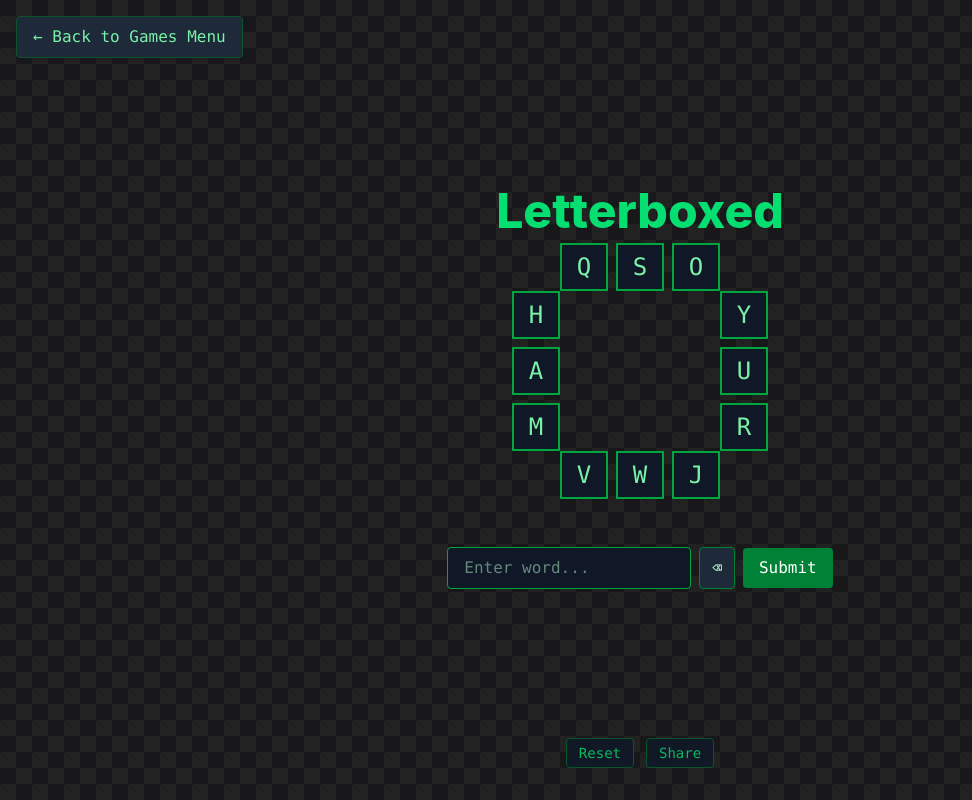
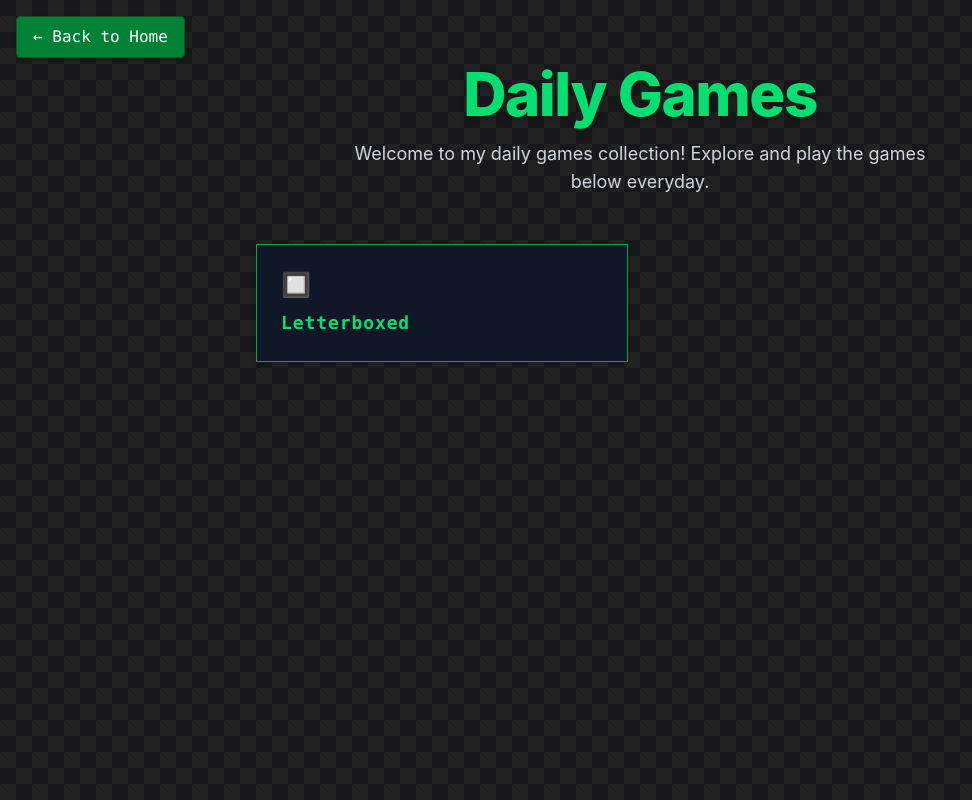
Before and after one commit to jwt2706/games, a React (Vite) app: page /letterboxed in a window 1280 px wide. Shown: the whole page, without its empty margins (0-972 px from the left). Built offline with nearby package versions, Linux system fonts and the light colour scheme.

Commit message:
single page rendering

```diff
--- a/src/App.tsx
+++ b/src/App.tsx
@@ -18,7 +18,7 @@ function App() {
         </p>
       </header>
       <section className="w-full max-w-3xl grid grid-cols-1 sm:grid-cols-2 gap-6">
-        <a href="/letterboxed" className="bg-gray-900 border border-green-600 font-mono text-left p-6 flex flex-col items-start justify-center hover:bg-green-950 transition group shadow-md rounded-none">
+        <a href="#letterboxed" className="bg-gray-900 border border-green-600 font-mono text-left p-6 flex flex-col items-start justify-center hover:bg-green-950 transition group shadow-md rounded-none">
           <span className="text-2xl mb-2 select-none">🔲</span>
           <span className="text-lg font-bold text-green-400 group-hover:text-green-200 tracking-wider">Letterboxed</span>
         </a>
--- a/src/main.tsx
+++ b/src/main.tsx
@@ -1,17 +1,42 @@
-import React from "react";
+import React, { useState, useEffect } from "react";
 import ReactDOM from "react-dom/client";
 import "./index.css";
 import App from "./App";
 import Letterboxed from "./games/Letterboxed";
-import { BrowserRouter, Routes, Route } from "react-router-dom";
 
-ReactDOM.createRoot(document.getElementById("root")!).render(
-  <React.StrictMode>
-    <BrowserRouter>
-      <Routes>
-        <Route path="/" element={<App />} />
-        <Route path="/letterboxed" element={<Letterboxed />} />
-      </Routes>
-    </BrowserRouter>
-  </React.StrictMode>
-);
+// Add new games here
+const games: Record<string, React.FC> = {
+  letterboxed: Letterboxed,
+};
+
+function Main() {
+  const [currentGame, setCurrentGame] = useState<string | null>(null);
+
+  useEffect(() => {
+    // Listen for hash changes
+    const handleHashChange = () => {
+      const hash = window.location.hash.slice(1); // remove the hashtag
+      setCurrentGame(hash || null);
+    };
+
+    // Initialize the hash value
+    handleHashChange();
+
+    // Add event listener for hash changes
+    window.addEventListener("hashchange", handleHashChange);
+
+    return () => {
+      window.removeEventListener("hashchange", handleHashChange);
+    };
+  }, []);
+
+  const GameComponent = currentGame && games[currentGame] ? games[currentGame] : App;
+
+  return (
+    <React.StrictMode>
+      <GameComponent />
+    </React.StrictMode>
+  );
+}
+
+ReactDOM.createRoot(document.getElementById("root")!).render(<Main />);
```
